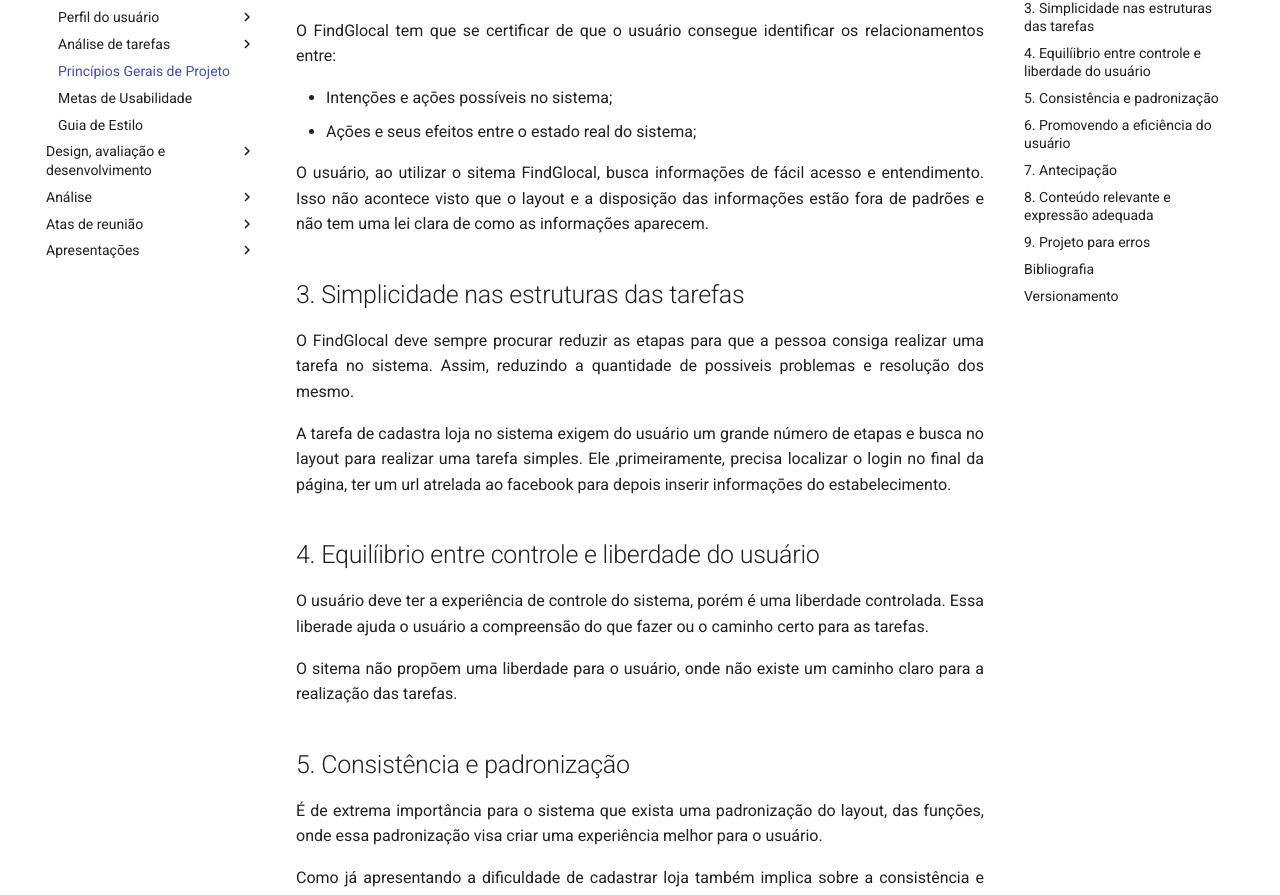
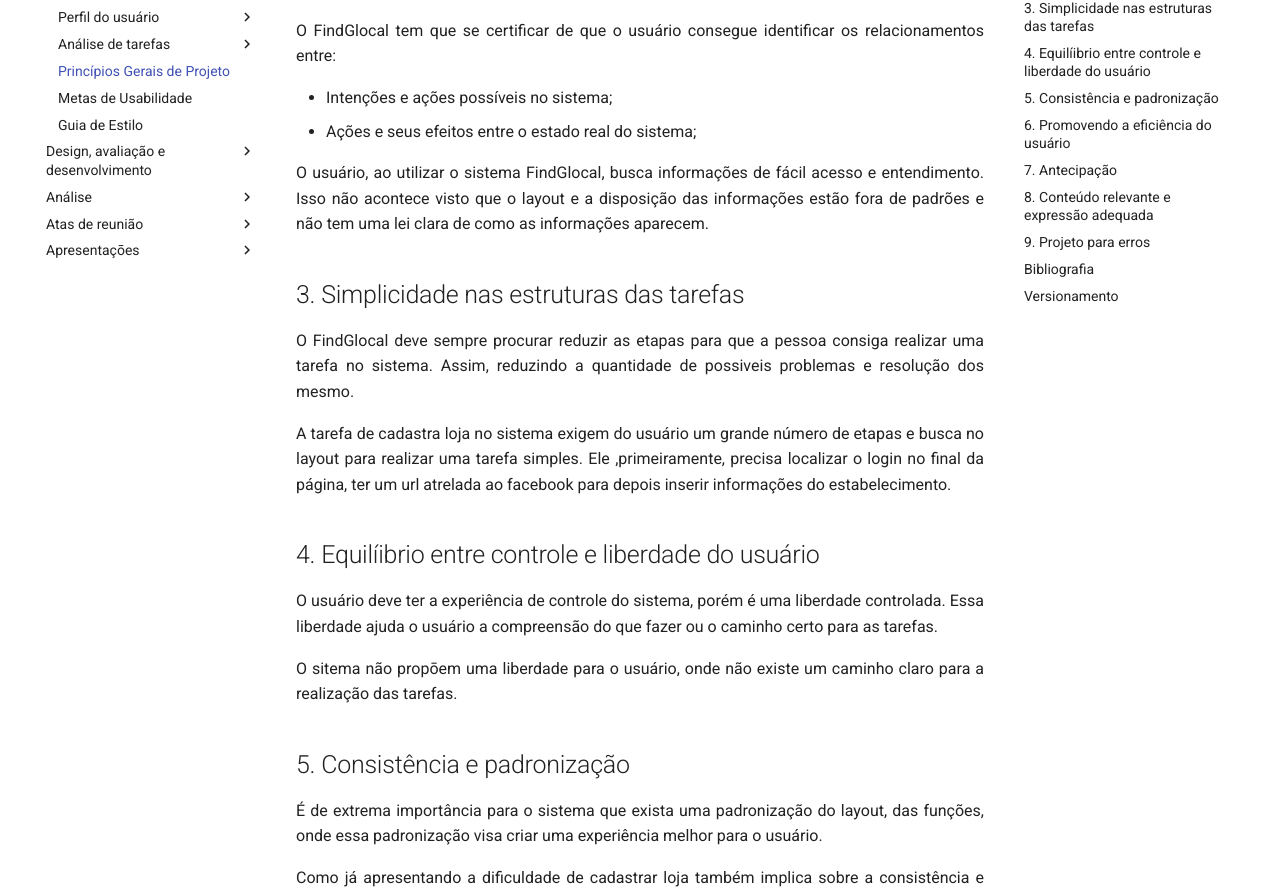
Before and after one commit to AntonioAldisio/2021.1-FindGlocal, an MkDocs documentation site: the page built from docs/requisitos/principios.md, in a window 1280 px wide and 1400 px high, scrolled down 527 px. Shown: the part 172-1067 px from the top of the window. Built offline with MkDocs 1.6.1 and Material for MkDocs 9.7.7, drawn with Linux system fonts in a browser that asks for light colours; some of the changed text lies outside the part shown.

Commit message:
pequenas correcoes

```diff
--- a/docs/requisitos/principios.md
+++ b/docs/requisitos/principios.md
@@ -24,11 +24,11 @@
 O FindGlocal tem que se certificar de que o usuário consegue identificar os relacionamentos entre:
 </p>
 
-- Intençōes e açōes possíveis no sistema;
-- Açōes e seus efeitos entre o estado real do sistema;
+- Intenções e ações possíveis no sistema;
+- Ações e seus efeitos entre o estado real do sistema;
 
 <p align = "justify">
-O usuário, ao utilizar o sitema FindGlocal, busca informaçōes de fácil acesso e entendimento. Isso não acontece visto que o layout e a disposição das informações estão fora de padrões e não tem uma lei clara de como as informações aparecem.
+O usuário, ao utilizar o sistema FindGlocal, busca informações de fácil acesso e entendimento. Isso não acontece visto que o layout e a disposição das informações estão fora de padrões e não tem uma lei clara de como as informações aparecem.
 </p>
 
 ## 3. Simplicidade nas estruturas das tarefas
@@ -38,14 +38,14 @@
 </p>
 
 <p align = "justify">
-A tarefa de cadastra loja no sistema exigem do usuário um grande número de etapas e busca no layout para realizar uma tarefa simples. Ele ,primeiramente, precisa localizar o login no final da página, ter um url atrelada ao facebook para depois inserir informaçōes do estabelecimento.
+A tarefa de cadastra loja no sistema exigem do usuário um grande número de etapas e busca no layout para realizar uma tarefa simples. Ele ,primeiramente, precisa localizar o login no final da página, ter um url atrelada ao facebook para depois inserir informações do estabelecimento.
 </p>
 
 
 ## 4. Equilíibrio entre controle e liberdade do usuário
 
 <p align = "justify">
-O usuário deve ter a experiência de controle do sistema, porém é uma liberdade controlada. Essa liberade ajuda o usuário a compreensão do que fazer ou o caminho certo para as tarefas.
+O usuário deve ter a experiência de controle do sistema, porém é uma liberdade controlada. Essa liberdade ajuda o usuário a compreensão do que fazer ou o caminho certo para as tarefas.
 </p>
 
 <p align = "justify">
@@ -56,7 +56,7 @@
 ## 5. Consistência e padronização
 
 <p align = "justify">
-É de extrema importância para o sistema que exista uma padronização do layout, das funçōes, onde essa padronização visa criar uma experiência melhor para o usuário.
+É de extrema importância para o sistema que exista uma padronização do layout, das funções, onde essa padronização visa criar uma experiência melhor para o usuário.
 </p>
 
 <p align = "justify">
```
Also changed, not shown: other parts of docs/requisitos/principios.md (+2 -2 lines), docs/Design/nivel2/relato.md (+64 -0 lines), docs/requisitos/personas.md (+2 -2 lines), docs/requisitos/usabilidade.md (+1 -1 lines).
